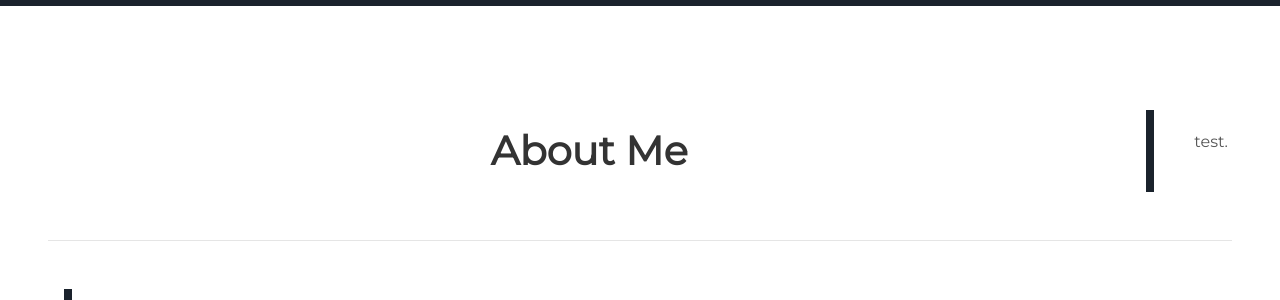
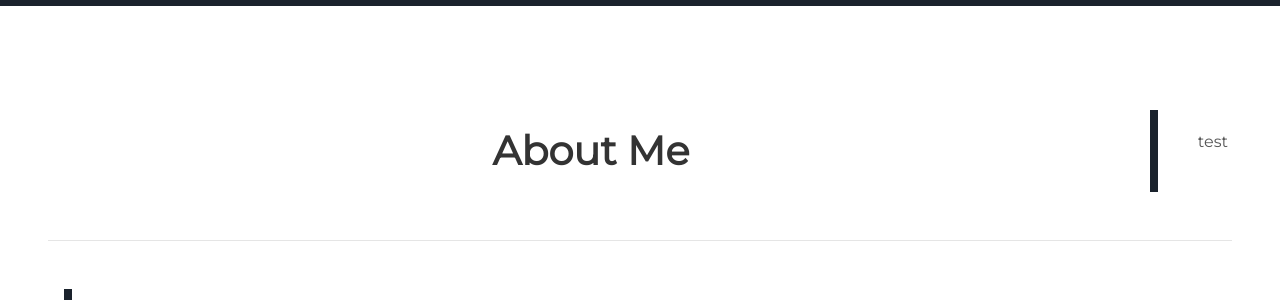
Before and after one commit to heesubsong/heesubsong.github.io, a Jekyll site: the page built from index.md, in a window 1280 px wide. Shown: the part 894-1194 px from the top of the page. Built offline with Jekyll 4.4.1, drawn with Linux system fonts in a browser that asks for light colours.

Commit message:
프로젝트수정

```diff
--- a/_includes/header.html
+++ b/_includes/header.html
@@ -1,7 +1,7 @@
 <!-- _includes/header.html -->
 
 {% assign title = page.title %}
-{% assign subtitle = title %}
+{% assign subtitle = site.title %}
 {% if page.layout == "home" %}
   {% assign title = site.title %}
   {% assign subtitle = site.description %}
--- a/index.md
+++ b/index.md
@@ -14,7 +14,7 @@ title: About Me
 	<div class="p-lg-1 mx-lg-3 sepbar"></div>
 
   <p class="p-1 pl-lg-4">
-test.
+test
 </p>
 </div>
 
```
Also changed, not shown: post.md (+1 -1 lines).
